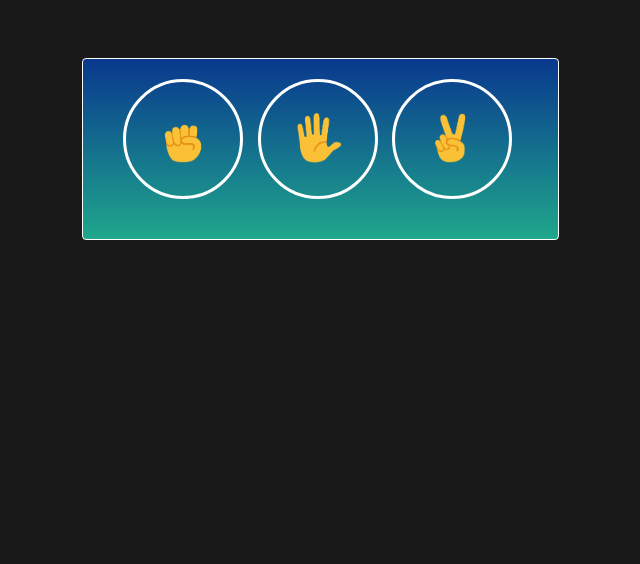
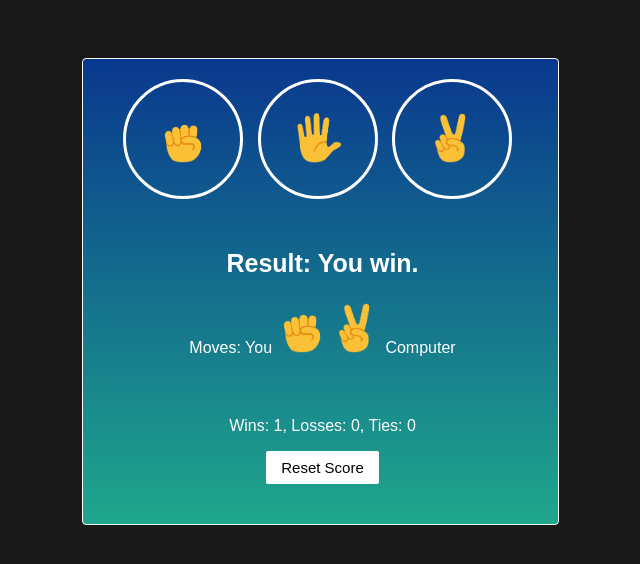
Before and after one commit to aminul9755/rock-paper-scissor-game, a plain HTML site: page index.html in a window 1280 px wide. Both pictures are taken after a click on the button 503 px from the left and 139 px from the top of the page. Shown: the whole page, without its empty margins (320-960 px from the left). Drawn offline with Linux system fonts and the light colour scheme.

Commit message:
Create result-score and save data in local storage

```diff
--- a/index.html
+++ b/index.html
@@ -20,6 +20,20 @@
 
       playGame ('scissors');
     " class="move-button"><img class="move-icon" src="images/scissors-emoji.png"></button>
+
+<p class="js-result result"></p>
+
+<p class="js-moves"></p>
+
+<p class="js-score score "></p>
+
+<button class="reset-score-button" onclick="
+  score.wins = 0
+  score.losses = 0
+  score.ties = 0
+  localStorage.removeItem('score');
+  updateScoreElement();
+">Reset Score</button>
   </div>
   <script src="script.js"></script>
 </body>
--- a/script.js
+++ b/script.js
@@ -1,4 +1,63 @@
+let score = JSON.parse(localStorage.getItem('score')) || {
+  wins:0,
+  losses:0,
+  ties:0
+};
 
+updateScoreElement();
+
+function playGame (playerMove) {
+  let computerMove = pickComputerMove();
+  let result = '';
+  if (playerMove === 'rock') {
+    if (computerMove === 'rock') {
+      result = 'Tie.'
+    } else if (computerMove === 'paper') {
+      result = 'You lose.'
+    } else if (computerMove === 'scissors') {
+      result = 'You win.';
+    }
+  } else if (playerMove === 'paper') {
+    if (computerMove === 'rock') {
+      result = 'You win.';
+    } else if (computerMove === 'paper') {
+      result = 'Tie.';
+    } else if (computerMove === 'scissors') {
+      result = 'You lose.'
+    }
+  } else if (playerMove === 'scissors') {
+    if (computerMove === 'rock') {
+      result = 'You lose.';
+    } else if (computerMove === 'paper') {
+      result = 'You win.';
+    } else if (computerMove === 'scissors') {
+      result = 'Tie.';
+    }
+  }
+
+
+  if (result === 'You win.') {
+    score.wins += 1;
+  } else if (result === 'You lose.') {
+    score.losses += 1;
+  } else if (result === 'Tie.') {
+    score.ties += 1;
+  }
+
+  localStorage.setItem('score', JSON.stringify(score));
+  updateScoreElement();
+
+  document.querySelector('.js-result').innerHTML = `Result: ${result}`
+
+  document.querySelector('.js-moves').innerHTML = `Moves: You
+  <img src="images/${playerMove}-emoji.png" class="move-icon">
+  <img src="images/${computerMove}-emoji.png" class="move-icon">
+  Computer`;
+}
+
+  function updateScoreElement () {
+    document.querySelector('.js-score').innerHTML = ` Wins: ${score.wins}, Losses: ${score.losses}, Ties: ${score.ties}`
+  }
 
 function pickComputerMove () {
   let randomNumber = Math.random();
--- a/style.css
+++ b/style.css
@@ -42,3 +42,23 @@ body {
   margin-right: 10px;
   cursor: pointer;
 }
+
+/* RESULT & SCORE */
+.result {
+  font-size: 25px;
+  font-weight: bold;
+  margin-top: 50px;
+}
+
+.score {
+  margin-top: 60px;
+}
+
+.reset-score-button {
+  background-color: white;
+  border: none;
+  border-radius: 2px;
+  font-size: 15px;
+  padding: 8px 15px;
+  cursor: pointer;
+}
```
